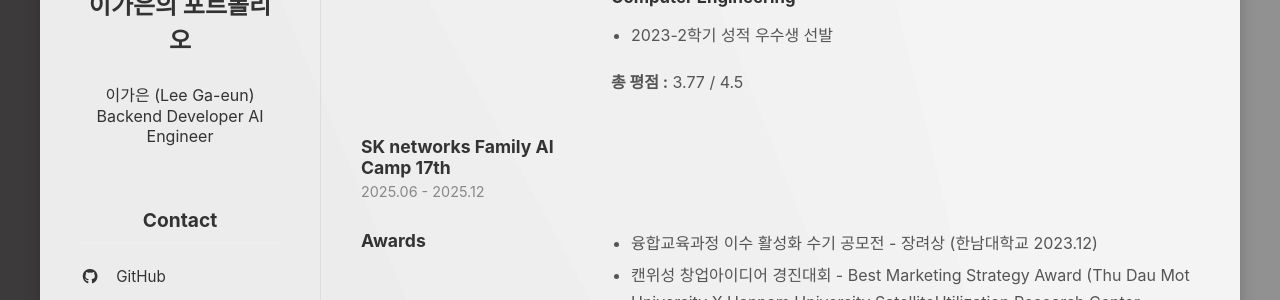
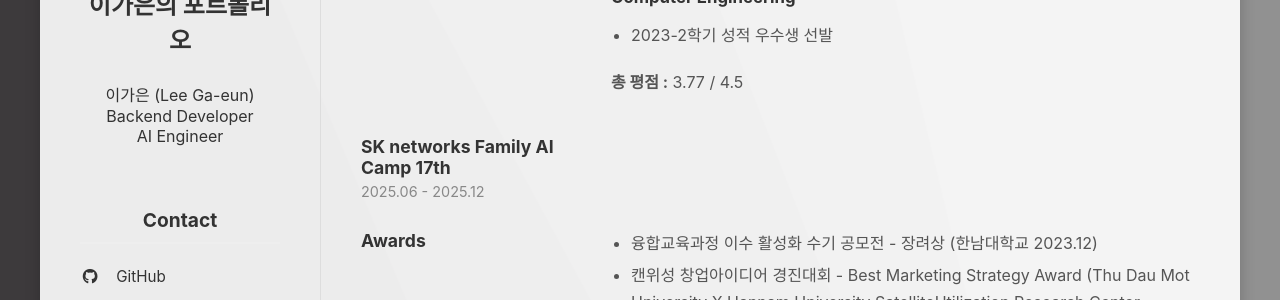
Before and after one commit to Leegaeune/Leegaeune.github.io, a Jekyll site: the page built from index.md, in a window 1280 px wide. Shown: the part 334-634 px from the top of the page. Built offline with Jekyll 4.4.1, drawn with Linux system fonts in a browser that asks for light colours.

```diff
--- a/_config.yml
+++ b/_config.yml
@@ -1,6 +1,6 @@
 # Title and tag line
 title: '이가은의 포트폴리오'
-description: '이가은 (Lee Ga-eun)  Backend Developer  AI Engineer'
+description: '이가은 (Lee Ga-eun)<br>Backend Developer<br>AI Engineer'
 
 # Images
 avatar: 'IMG_1282.JPG'
```
